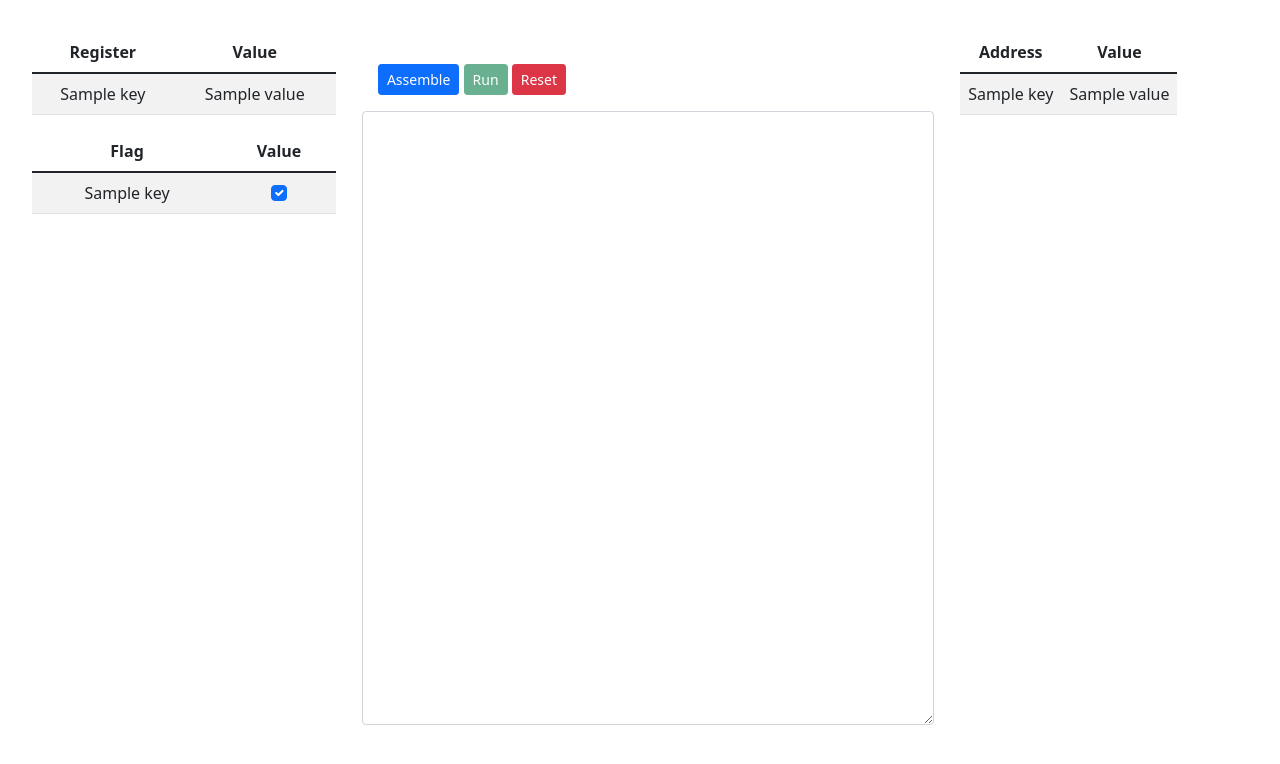
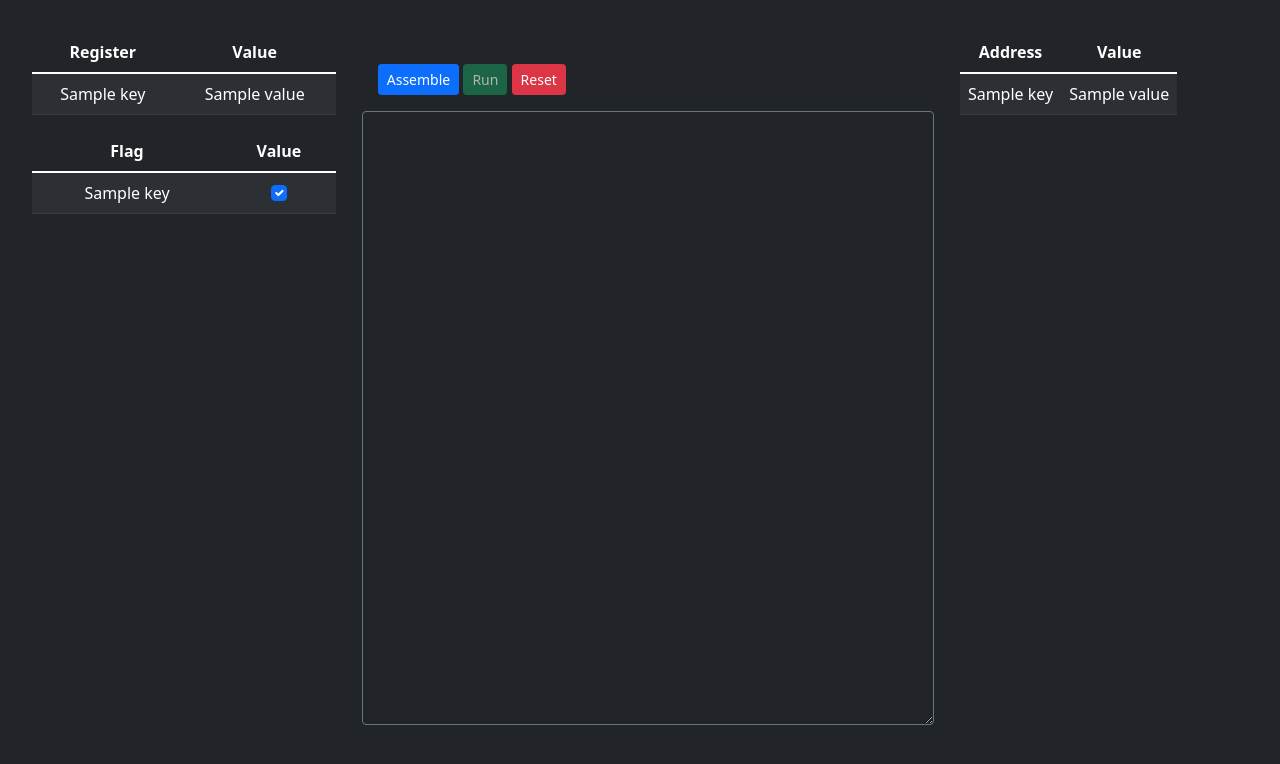
Before and after one commit to devanshshukla99/8085-Simulator, a Flask app: template webapp/templates/index.html in a window 1280 px wide. Shown: the top 764 px of the page. Run offline with Flask 2, Linux system fonts and the light colour scheme; the template is opened without the code that fills it: most values are stand-ins (such as "Sample title", 1, 10 or a date in 2020).

Commit message:
dark mode

```diff
--- a/webapp/static/styles.css
+++ b/webapp/static/styles.css
@@ -2,7 +2,6 @@
     margin: 0px;
     padding: 0px;
 }
-
 .main {
     margin-left: 1rem;
     margin-top: 1rem;
@@ -24,11 +23,15 @@
 table {
     text-align: center
 }
-/* .table-responsive {
-    display: block;
-    overflow-y:scroll;
-    max-height:300px;
-} */
+.memory-container {
+    display: flex;
+    justify-content: center;
+    height: 80vh;
+    width: 250px;
+    overflow-y: auto;
+    border-collapse: collapse;
+    text-align: center
+}
 .registers-flags {
     display: flex;
     padding: 1rem;
--- a/webapp/templates/base.html
+++ b/webapp/templates/base.html
@@ -11,7 +11,7 @@
     {% endblock %}
 </head>
 
-<body>
+<body class="bg-dark">
     {% block body %}
     {% endblock %}
 </body>
--- a/webapp/templates/index.html
+++ b/webapp/templates/index.html
@@ -22,8 +22,8 @@
             <button type="button" class="btn btn-danger btn-sm" id="reset">Reset</button>
         </div>
         <div class="form-group">
-            <textarea class="form-control" name="code" id="code" rows="25" style="max-width: 100%;"
-                autocomplete="new-password"></textarea>
+            <textarea class="form-control bg-dark text-white border-secondary" name="code" id="code" rows="25"
+                style="max-width: 100%;" autocomplete="new-password"></textarea>
         </div>
     </div>
 </div>
--- a/webapp/templates/render_memory.html
+++ b/webapp/templates/render_memory.html
@@ -1,6 +1,6 @@
 <div class="table-container">
-    <table class="table table-striped table-hover">
-        <thead class="thead-light">
+    <table class="table table-striped table-hover table-dark">
+        <thead class="thead-dark">
             <th>Address</th>
             <th>Value</th>
         </thead>
--- a/webapp/templates/render_registers_flags.html
+++ b/webapp/templates/render_registers_flags.html
@@ -1,8 +1,8 @@
 {% if registers %}
 <div class="registers-container item1">
     <div class="table-container">
-        <table class="table table-striped table-hover">
-            <thead class="thead-light">
+        <table class="table table-striped table-hover table-dark">
+            <thead class="thead-dark">
                 <tr>
                     <th scope="col">Register</th>
                     <th scope="col">Value</th>
@@ -23,8 +23,8 @@
 {% if flags %}
 <div class="flags-container item2">
     <div class="table-container">
-        <table class="table table-striped table-hover" id="flags-table">
-            <thead class="thead-light">
+        <table class="table table-striped table-hover table-dark" id="flags-table">
+            <thead class="thead-dark">
                 <th>Flag</th>
                 <th>Value</th>
             </thead>
```
Also changed, not shown: __init__.py (deleted).
